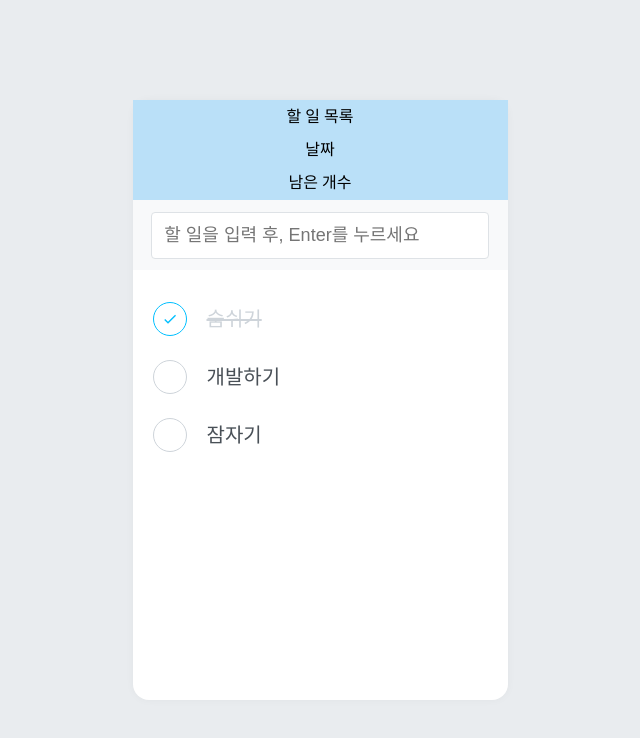
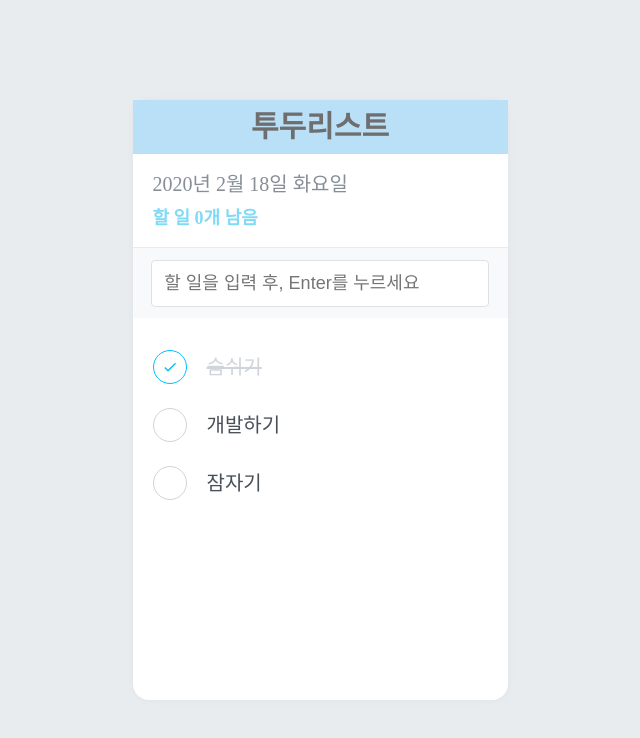
Before and after one commit to kjb9301/todo-ts-context-api, a React (Create React App) app: page / in a window 1280 px wide. Shown: the top 738 px of the page, without its empty margins (320-960 px from the left). Built offline with nearby package versions, Linux system fonts and the light colour scheme.

Commit message:
publishing TodoHeader component

```diff
--- a/src/components/TodoHeader.tsx
+++ b/src/components/TodoHeader.tsx
@@ -2,22 +2,49 @@ import React from 'react';
 import styled from 'styled-components';
 
 function TodoHeader() {
+  const today = new Date();
+  const dateString = today.toLocaleString('ko-KR', {
+    year: 'numeric',
+    month: 'long',
+    day: 'numeric',
+    weekday: 'long'
+  });
   return (
     <Wrapper>
-      <span>할 일 목록</span>
-      <span>날짜</span>
-      <span>남은 개수</span>
+      <HeaderText>투두리스트</HeaderText>
+      <DateText>{dateString}</DateText>
+      <UndoneText>할 일 0개 남음</UndoneText>
     </Wrapper>
   );
 }
 
 const Wrapper = styled.div`
+  padding-bottom: 20px;
+  border-bottom: 1px solid #e9ecef;
+`;
+
+const HeaderText = styled.h1`
   background-color: #bae0f8;
-  height: 100px;
-  display: flex;
-  flex-direction: column;
-  justify-content: space-around;
-  align-items: center;
+  padding: 12px 0;
+  margin-bottom: 20px;
+  color: #6e6e6e;
+  font-size: 30px;
+  font-weight: bolder;
+  text-align: center;
+`;
+
+const DateText = styled.h2`
+  padding: 0 20px;
+  margin-bottom: 15px;
+  color: #868e96;
+  font-size: 20px;
+`;
+
+const UndoneText = styled.span`
+  color: #81daf5;
+  padding: 0 20px;
+  font-size: 18px;
+  font-weight: bold;
 `;
 
 export default TodoHeader;
```
